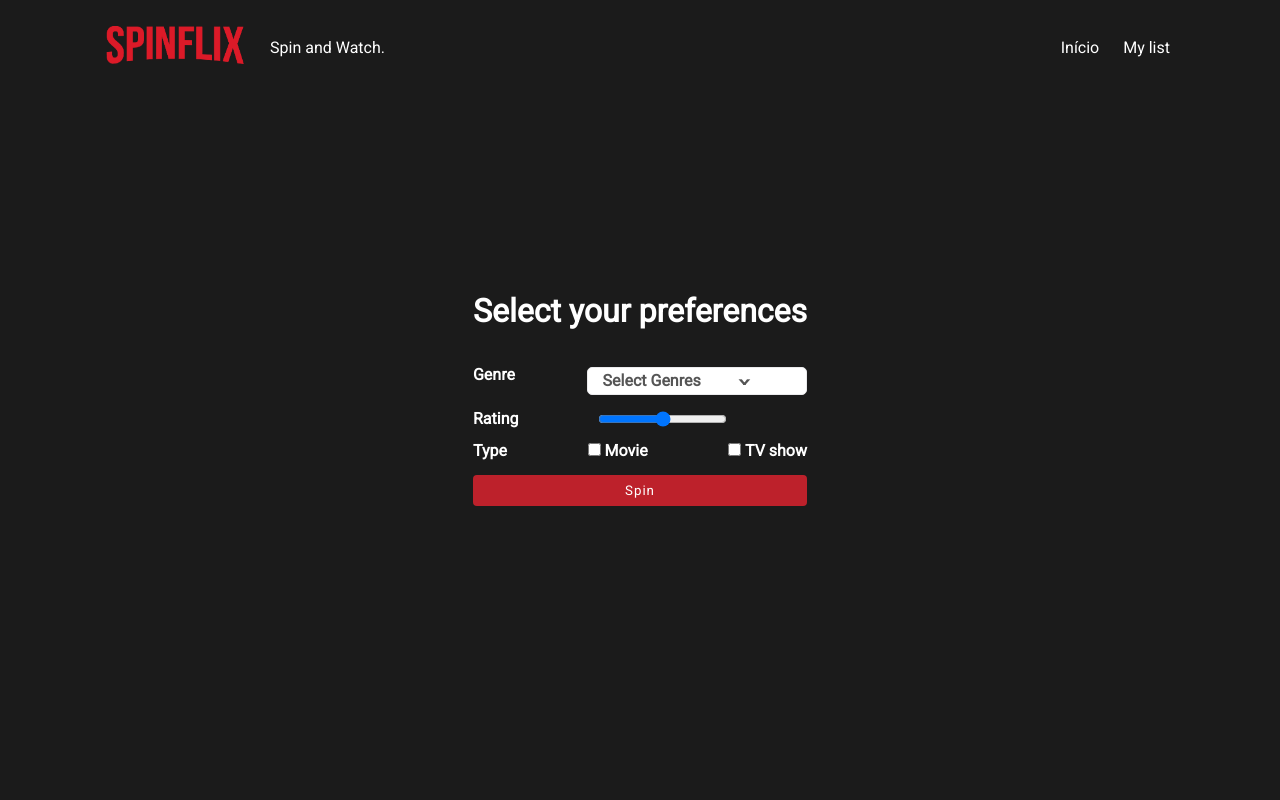
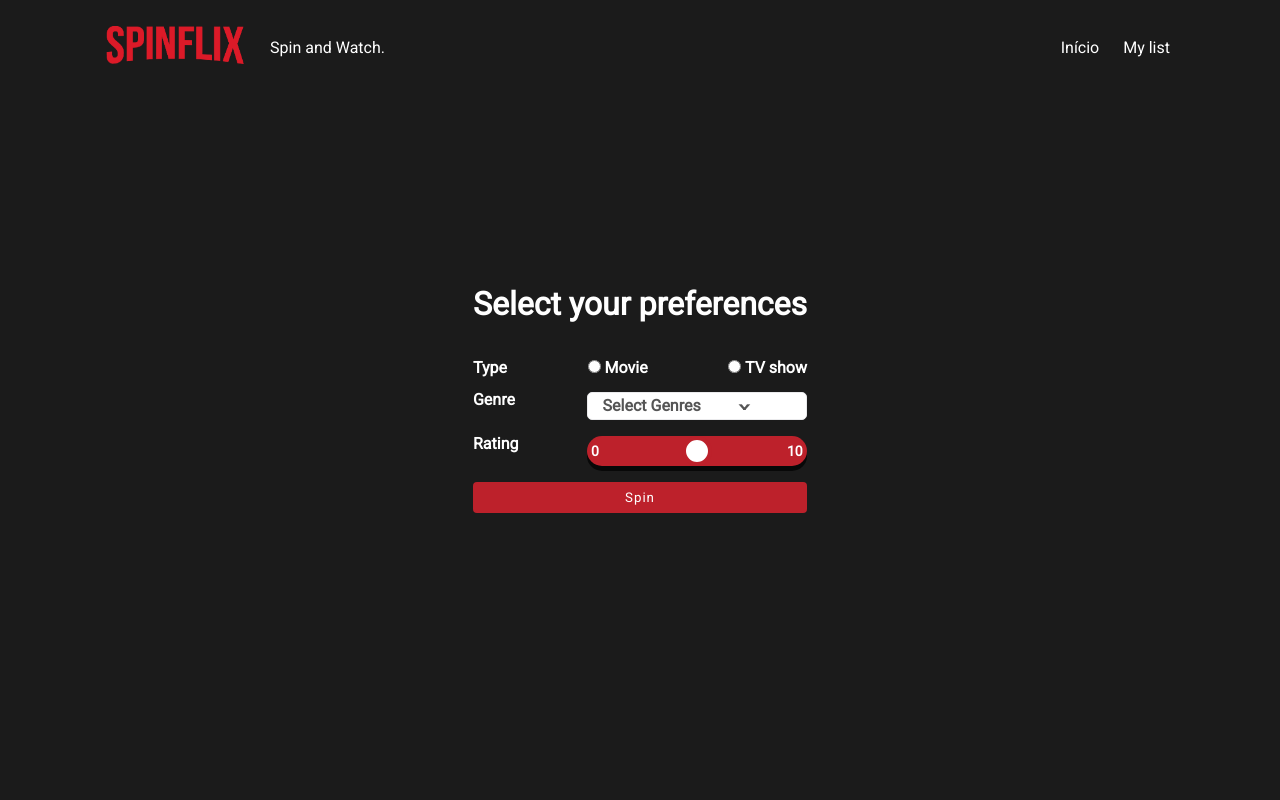
Before and after one commit to vitorbandeira1/Proj2-tecWeb, a Django app: template moviegenerator/templates/moviegenerator/teste.html in a window 1280 px wide. Run offline with Django 3.2, Linux system fonts and the light colour scheme; the template is opened without the code that fills it, so the values that code supplies are empty; some libraries are stand-ins or nearby versions.

Commit message:
alterando slider e logica do type

```diff
--- a/moviegenerator/static/moviegenerator/css/generobox.css
+++ b/moviegenerator/static/moviegenerator/css/generobox.css
@@ -2,6 +2,13 @@
 
 /* Style dropdown*/
 
+#tv-show{
+  display: none;
+}
+
+#movie-show{
+  display: none;
+}
 
 .select-list {
   color: #555;
--- /dev/null
+++ b/moviegenerator/static/moviegenerator/css/slider.css
@@ -0,0 +1,83 @@
+ /* fonte: https://codepen.io/MinzCode/pen/bGEvXWR */
+
+.slider-ui {
+	position: relative;
+	width: 66%;
+	height: 30px;
+}
+.slider-ui input {
+	position: absolute;
+	z-index: 10;
+	top: 0;
+	bottom: 0;
+	width: 100%;
+	cursor: pointer;
+	opacity: 0;
+}
+.slider-ui .bar {
+	position: absolute;
+	z-index: 1;
+	left: 0;
+	right: 0;
+	top: 0;
+	bottom: 0;
+	background-color: #000;
+	border-radius: 50px;
+	box-shadow: 0 5px 0 rgba(0, 0, 0, 0.7);
+}
+.slider-ui .min,
+.slider-ui .max {
+	position: absolute;
+	z-index: 2;
+	top: 50%;
+	transform: translateY(-50%);
+	font-size: 14px;
+	font-weight: 800;
+	color: #fff;
+}
+.slider-ui .min {
+	left: 2%;
+}
+.slider-ui .max {
+	right: 2%;
+}
+.slider-ui .track {
+	position: absolute;
+	z-index: 3;
+	left: 15px;
+    right: 15px;
+	top: 0;
+	bottom: 0;
+}
+.slider-ui .value {
+	position: absolute;
+	left: 50%;
+	top: 0;
+	width: 30px;
+	height: 30px;
+	display: flex;
+	justify-content: center;
+	align-items: center;
+	font-size: 10px;
+	font-weight: lighter;
+	color: #fff;
+	background-color: #fff;
+	border: 4px solid #000;
+	border-radius: 100%;
+	box-sizing: border-box;
+	transform: translateX(-50%);
+	transition: top 0.3s ease-in-out, color 0.3s ease-in-out;
+}
+.slider-ui .value.up {
+	top: -110%;
+	color: #000;
+    width: 45px;
+	height: 45px;
+    font-size: 17px;
+}
+.slider-ui.color1 .bar {
+	background-color: #bd212b;
+}
+.slider-ui.color1 .value {
+	border-color: #bd212b;
+}
--- /dev/null
+++ b/moviegenerator/static/moviegenerator/css/type.css
@@ -0,0 +1,5 @@
+.radio{
+    display: flex;
+    justify-content: space-around;
+    align-items: center;
+}
--- a/moviegenerator/templates/moviegenerator/generobox.html
+++ b/moviegenerator/templates/moviegenerator/generobox.html
@@ -3,6 +3,7 @@
 <div class="select-list">
     <div class="title">Select Genres</div>
     <div class="select-options">
+        <div id="tv-show">
             <p>TV Show</p>
             {% for id,name in genresTv.items %}
             <div class="option">
@@ -10,13 +11,17 @@
                 <label for="{{id}}">{{name}}</label>
             </div>
             {% endfor %}
+        </div>
+        <div id="movie-show">
             <p>Movie</p>
             {% for id,name in genresMovie.items %}
-        <div class="option">
+            <div class="option" >
                 <input type="checkbox" name="genres" id="{{id}}" value="{{id}}" />
                 <label for="{{id}}">{{name}}</label>
             </div>
             {% endfor %}
+        </div>
+
     </div>
   </div>
   <script src="https://cdnjs.cloudflare.com/ajax/libs/jquery/2.1.3/jquery.min.js"></script>
--- a/moviegenerator/templates/moviegenerator/slider.html
+++ b/moviegenerator/templates/moviegenerator/slider.html
@@ -1,8 +1,54 @@
 
 {% block content %}
 
+	<div class="slider-ui color1">
+		<input type="range" id="rating" min="0" max="10" step="0.1" onChange="change();">
+		<div class="bar">
+			<span class="min"></span>
+			<span class="max"></span>
+		</div>
+		<div class="track">
+			<div class="value"></div>
+		</div>
+  </div>
 
-<input type="range" id="rating" name="rating" min="0" max="10" step="0.1" onChange="change();">
+
+<script>
+  const sliders = document.querySelectorAll(".slider-ui");
+
+  sliders.forEach((slider) => {
+    let input = slider.querySelector("input[type=range]");
+    let min = input.getAttribute("min");
+    let max = input.getAttribute("max");
+    let valueElem = slider.querySelector(".value");
+
+    slider.querySelector(".min").innerText = min;
+    slider.querySelector(".max").innerText = max;
+
+    function setValueElem() {
+      valueElem.innerText = input.value;
+      let percent = ((input.value - min) / (max - min)) * 100;
+      valueElem.style.left = percent + "%";
+      valueElem.innerText = '>' + input.value
+    }
+    setValueElem();
+
+    input.addEventListener("input", setValueElem);
+    input.addEventListener("mousedown", () => {
+      valueElem.classList.add("up");
+    });
+    input.addEventListener("mouseup", () => {
+      valueElem.classList.remove("up");
+    });
+  });
+
+  function change(){
+  var value = document.getElementById('rating').value
+  console.log(document.getElementById('rating').value)
+  };
+</script>
+
+<!-- <input type="range" id="rating" name="rating" min="0" max="10" step="0.1" onChange="change();">
 <label id="display"></label>
 <script>
 function change(){
@@ -11,7 +57,7 @@ function change(){
   console.log(document.getElementById('rating').value)
   display.innerText = value;
 };
-</script>
+</script> -->
 
 
 {% endblock %}
--- a/moviegenerator/templates/moviegenerator/teste.html
+++ b/moviegenerator/templates/moviegenerator/teste.html
@@ -14,12 +14,15 @@
 	  <link rel="stylesheet" href="{% static 'moviegenerator/css/teste.css' %}"/>
       <link rel="stylesheet" href="{% static 'moviegenerator/css/generobox.css' %}"/>
       <link rel="stylesheet" href="{% static 'moviegenerator/css/slider.css' %}"/>
+      <link rel="stylesheet" href="{% static 'moviegenerator/css/loader.css' %}"/>
+      <link rel="stylesheet" href="{% static 'moviegenerator/css/type.css' %}"/>
       <script src="https://code.jquery.com/jquery-3.5.1.js"
           integrity="sha256-QWo7LDvxbWT2tbbQ97B53yJnYU3WhH/C8ycbRAkjPDc="
             crossorigin="anonymous"></script>
   </head>
 
   <body>
+
     <section>
         <header>
             <a href="{% url 'index' %}"><img src="{% static 'moviegenerator/img/spinflix.png' %}" class="logo"></a>
@@ -34,6 +37,9 @@
                 <form class="form-preferences" method="post">
                     {% csrf_token %}
                     <h2>Select your preferences</h2>
+                    <div class="form-type">
+                        {% include "moviegenerator/type.html" %}
+                    </div>
                     <div class="form-genre2">
                         <h3>Genre</h3>
                         {% include "moviegenerator/generobox.html" %}
@@ -43,17 +49,7 @@
                         <h3>Rating</h3>
                         {% include "moviegenerator/slider.html" %}
                     </div>
-                    <div class="form-type">
-                        <h3>Type</h3>
-                        <div>
-                            <input type="checkbox" id="typemovie" name="type" value="movie">
-                            <label for="typemovie">Movie</label>
-                        </div>
-                        <div>
-                            <input type="checkbox" id="typetvshow" name="type" value="tv">
-                            <label for="typetvshow">TV show</label>
-                        </div>
-                    </div>
+
 
                     <button class="btn-spin" type="submit">Spin</button>
                 </form>
--- /dev/null
+++ b/moviegenerator/templates/moviegenerator/type.html
@@ -0,0 +1,33 @@
+{% block content %}
+
+<h3>Type</h3>
+<div>
+    <input type="radio" id="typemovie" name="type" value="movie" >
+    <label for="typemovie">Movie</label>
+</div>
+<div>
+    <input type="radio" id="typetvshow" name="type" value="tv">
+    <label for="typetvshow">TV show</label>
+</div>
+
+<script>
+
+    $(document).ready(function() {
+    $('input[type="radio"]').click(function() {
+        if($(this).attr('id') == 'typemovie') {
+            $('#movie-show').show();
+            $('#tv-show').hide();
+        }
+        else if($(this).attr('id') == 'typetvshow') {
+            $('#tv-show').show();
+            $('#movie-show').hide();
+        } else{
+            $('#tv-show').show();
+            $('#movie-show').show();
+        }
+    });
+    });
+
+</script>
+
+{% endblock %}
```
Also changed, not shown: moviegenerator/static/moviegenerator/script/slider.js (added, +16 -0 lines), moviegenerator/static/moviegenerator/img/loading.gif (added). Lines whose indentation alone changed are shown as unchanged.
